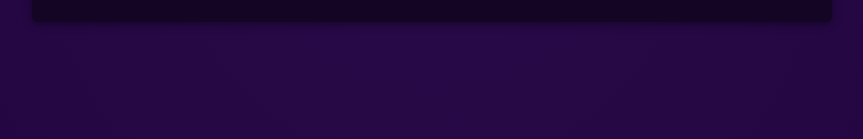
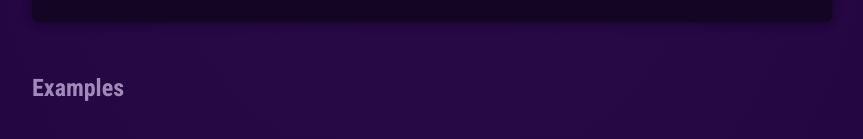
Before and after one commit to SohanFullDev/React-Js-Of-Sohan_cg_ms, a React (Vite) app in the folder s3-essentials/: page / in a window 1280 px wide. Shown: the part 735-874 px from the top of the page, without its empty margins (208-1071 px from the left). Built offline with nearby package versions, Linux system fonts and the light colour scheme.

Commit message:
component composition: the special children prop[core concept]-cot48_a-sohan-s3

```diff
--- a/s3-essentials/src/App.jsx
+++ b/s3-essentials/src/App.jsx
@@ -3,7 +3,7 @@
 import { CORE_CONCEPTS } from './data.js';
 import Header from './components/Header/Header.jsx';
 import CoreConcept from './components/CoreConcept.jsx';
-
+import TabButton from './components/TabButton.jsx';
 
 
 function App() {
@@ -27,6 +27,14 @@
         </ul>
         </section>
 
+        <section id="examples">
+           <h2>Examples</h2>
+           <menu>
+            <TabButton>Components</TabButton>
+
+           </menu>
+
+        </section>
       </main>
     </div>
   );
--- /dev/null
+++ b/s3-essentials/src/components/TabButton.jsx
@@ -0,0 +1,3 @@
+export default function TabButton(){
+    return <li> <button></button></li>;
+}
```
